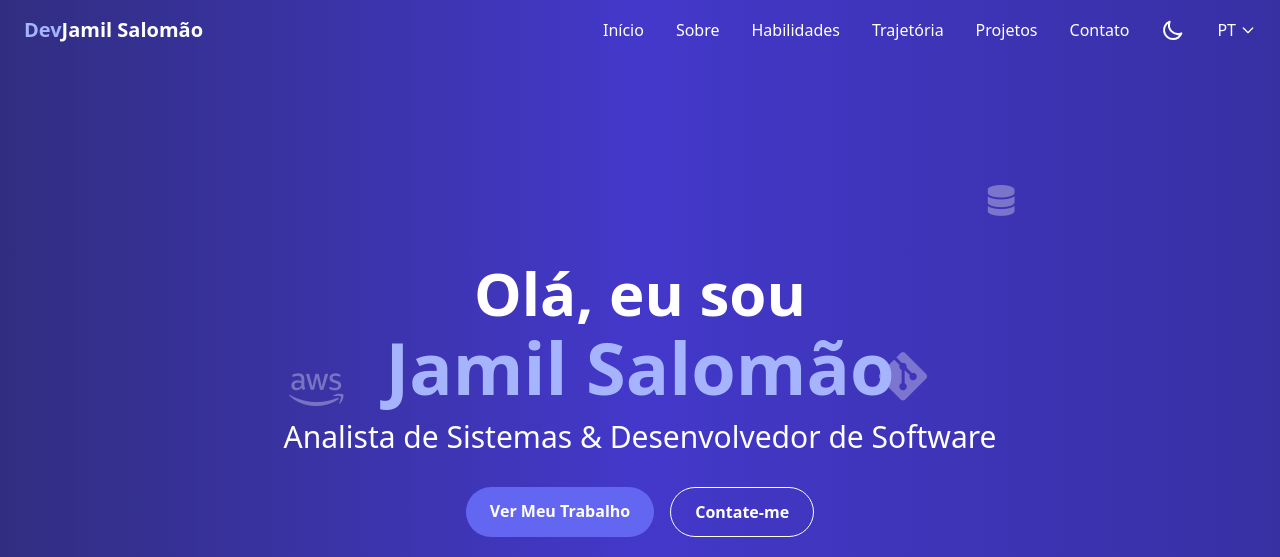
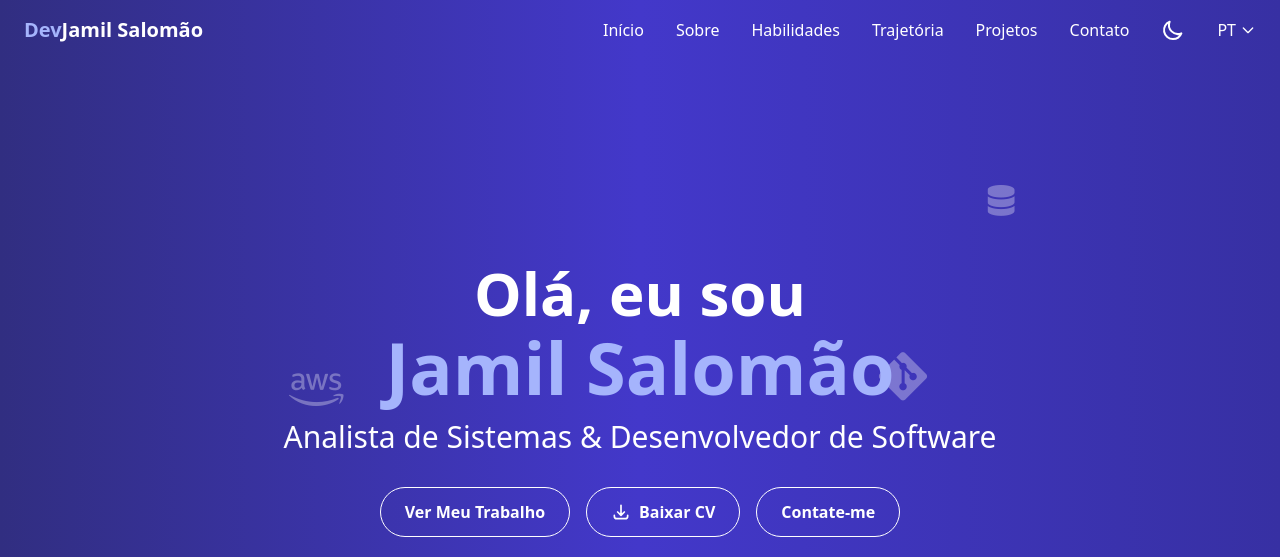
Before and after one commit to jamilsalomao/portfolio, a website built with Vite: page index.html in a window 1280 px wide. Shown: the top 557 px of the page. Built offline with nearby package versions, Linux system fonts and the light colour scheme.

Commit message:
feat: adiciona botão de download do CV e padroniza botões da home

```diff
--- a/index.html
+++ b/index.html
@@ -216,13 +216,24 @@
                 </h2>
                 <div class="flex justify-center gap-4 hidden-element">
                     <a href="#projects"
-                        class="bg-blue-500 hover:bg-blue-600 dark:bg-blue-600 dark:hover:bg-blue-700 text-white font-bold py-3 px-6 rounded-full transition duration-300">
+                        class="bg-transparent hover:bg-blue-600 dark:hover:bg-blue-700 text-white font-bold py-3 px-6 border border-white hover:border-transparent rounded-full transition duration-300">
                         <span class="lang-pt">Ver Meu Trabalho</span>
                         <span class="lang-en hidden">View My Work</span>
                         <span class="lang-es hidden">Ver mi trabajo</span>
                     </a>
+                    <a href="assets/img/JamilSalomãoCurriculo.pdf" download="JamilSalomão_Curriculo.pdf"
+                        class="bg-transparent hover:bg-blue-600 dark:hover:bg-blue-700 text-white font-bold py-3 px-6 border border-white hover:border-transparent rounded-full transition duration-300 flex items-center gap-2">
+                        <svg xmlns="http://www.w3.org/2000/svg" class="h-5 w-5" fill="none" viewBox="0 0 24 24"
+                            stroke="currentColor">
+                            <path stroke-linecap="round" stroke-linejoin="round" stroke-width="2"
+                                d="M4 16v1a3 3 0 003 3h10a3 3 0 003-3v-1m-4-4l-4 4m0 0l-4-4m4 4V4" />
+                        </svg>
+                        <span class="lang-pt">Baixar CV</span>
+                        <span class="lang-en hidden">Download CV</span>
+                        <span class="lang-es hidden">Descargar CV</span>
+                    </a>
                     <a href="#contact"
-                        class="bg-transparent hover:bg-blue-700 dark:hover:bg-blue-800 text-white font-bold py-3 px-6 border border-white hover:border-transparent rounded-full transition duration-300">
+                        class="bg-transparent hover:bg-blue-600 dark:hover:bg-blue-700 text-white font-bold py-3 px-6 border border-white hover:border-transparent rounded-full transition duration-300">
                         <span class="lang-pt">Contate-me</span>
                         <span class="lang-en hidden">Contact Me</span>
                         <span class="lang-es hidden">Contáctame</span>
```
Also changed, not shown: 1 other file.
